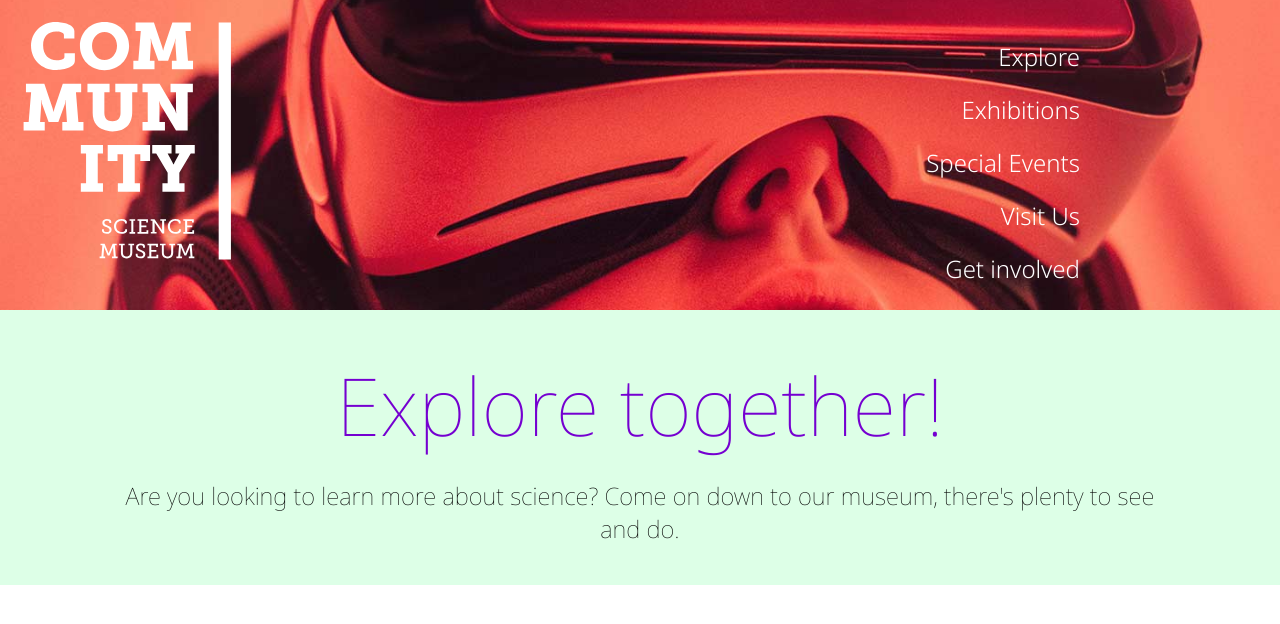
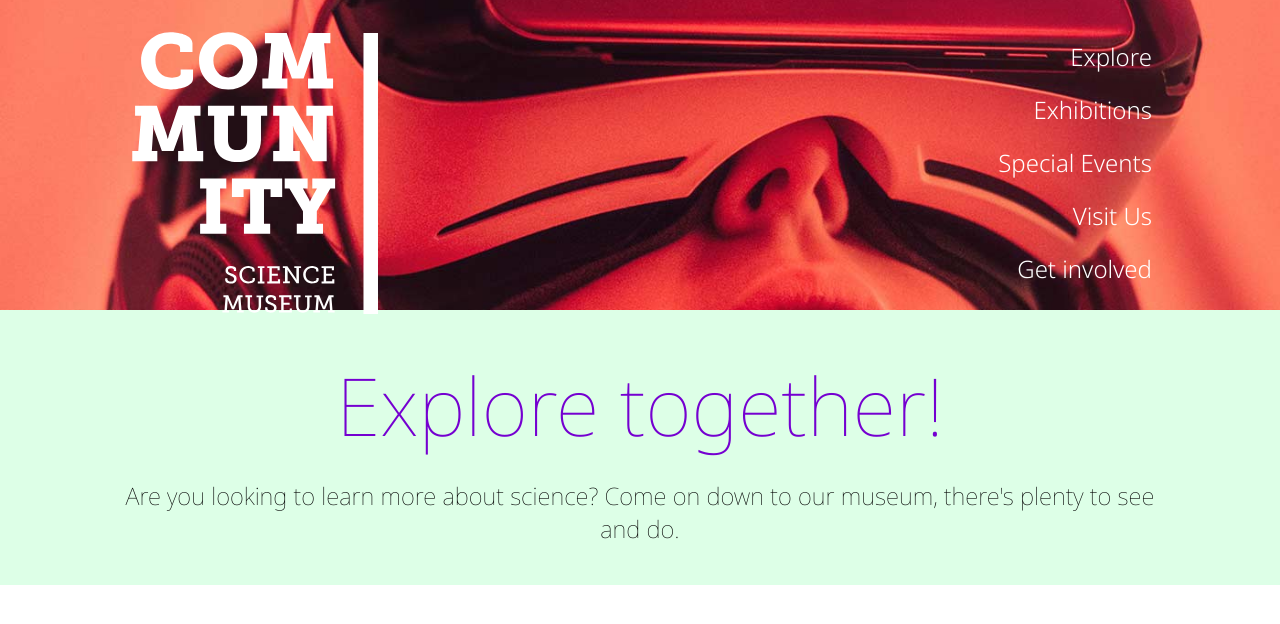
Before and after one commit to KariannNor/semp1, a plain HTML site: page index.html in a window 1280 px wide. Drawn offline with Linux system fonts and the light colour scheme.

Commit message:
adjusted margin in header + nav

```diff
--- a/css/main.css
+++ b/css/main.css
@@ -42,7 +42,7 @@ header {
 #logo {
   width: 40%;
   max-width: 300px;
-  padding: 30px 20px;
+  margin: 40px 20%;
   grid-area: logo;
 }
 
@@ -59,8 +59,7 @@ header {
 }
 
 .nav_menu {
-  max-width: 50vh;
-  margin: 40px 40px;
+  margin: 40px 20%;
   text-align: right;
 }
 .nav_menu a {
```
